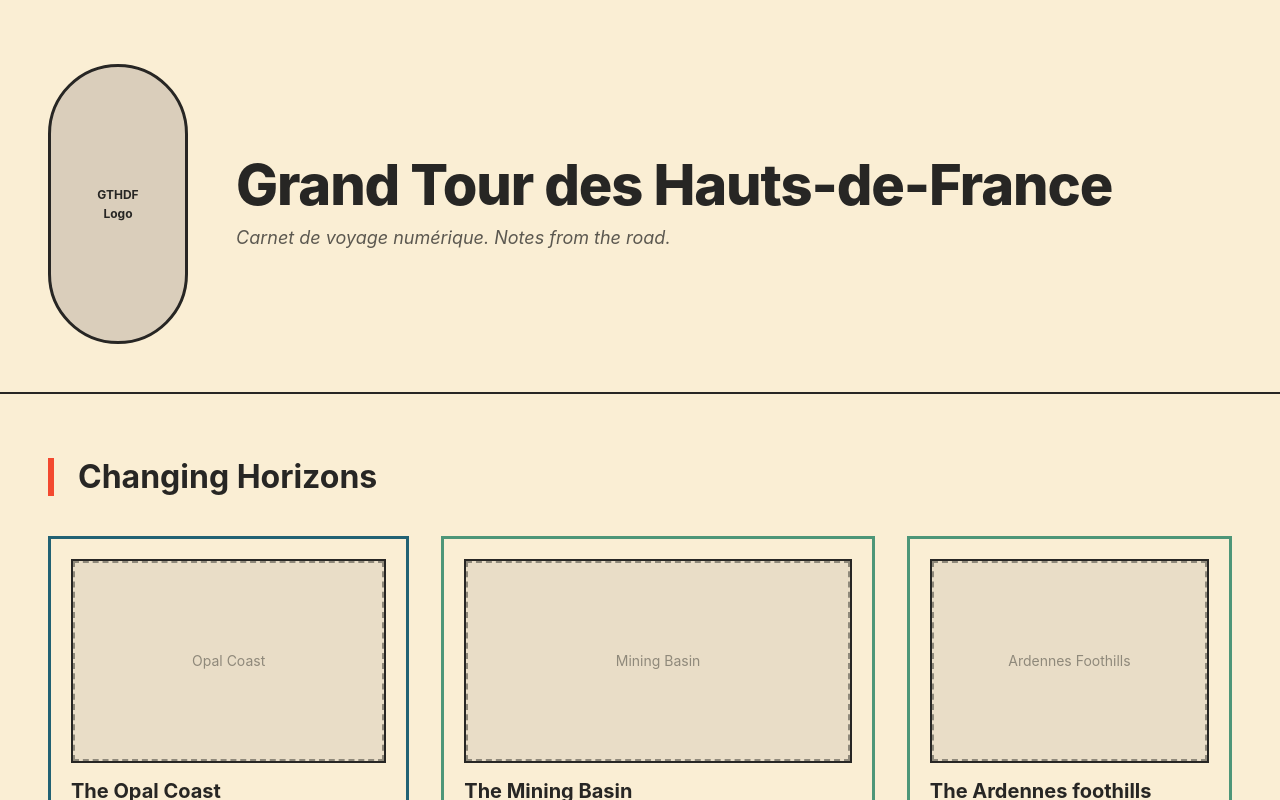
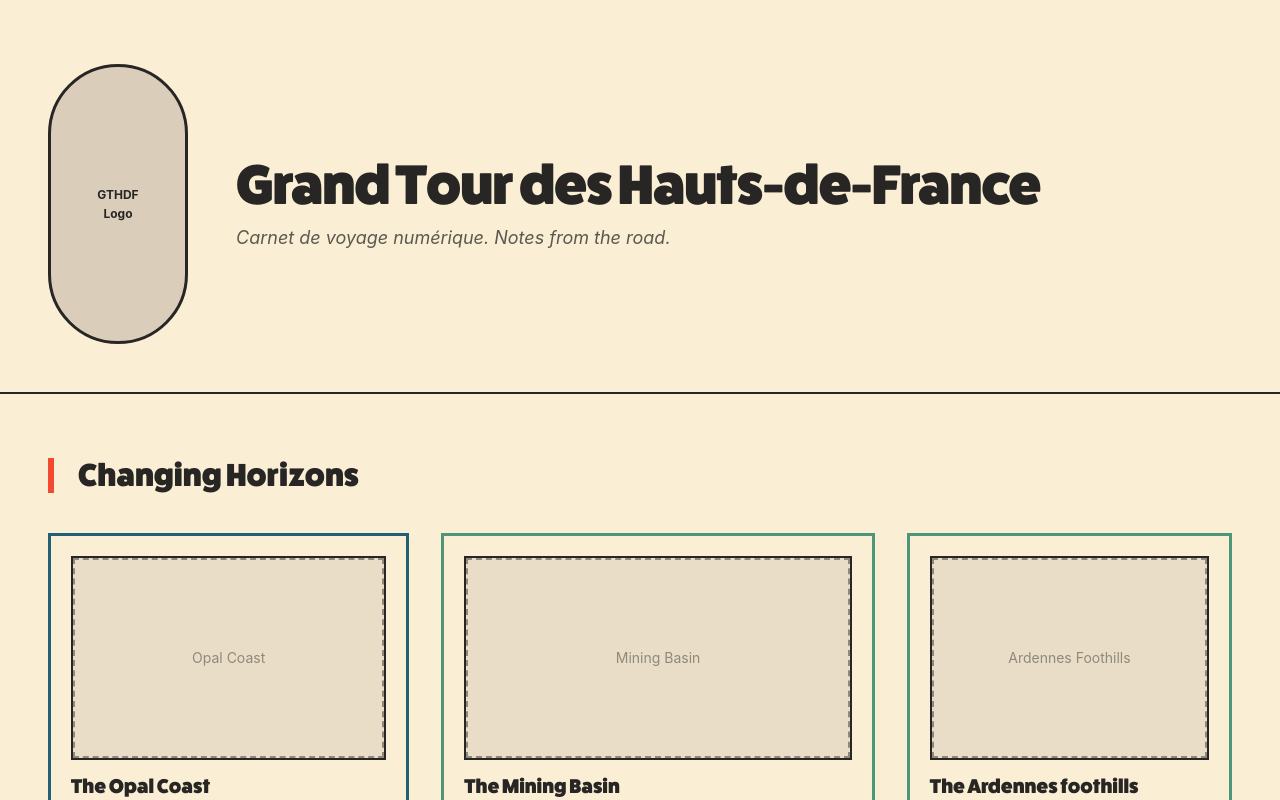
Before and after one commit to thedamfr/gthdf-frontend, a Next.js app: page / in a window 1280 px wide. Shown: the top 800 px of the page. Built offline with nearby package versions, Linux system fonts and the light colour scheme.

Commit message:
feat(frontend): integrate Fat Frank Heavy font for brand typography
- Add @font-face declaration for fat-frank-heavy.otf
- Apply Fat Frank to h1, h2, h3 elements
- System fonts fallback for body text
- Font display swap for performance

```diff
--- a/app/globals.css
+++ b/app/globals.css
@@ -1,3 +1,12 @@
+/* Font Face - Fat Frank Heavy */
+@font-face {
+  font-family: 'Fat Frank';
+  src: url('/fonts/fat-frank-heavy.otf') format('opentype');
+  font-weight: 800;
+  font-style: normal;
+  font-display: swap;
+}
+
 /* Reset and Base Styles */
 * {
   box-sizing: border-box;
@@ -15,6 +24,10 @@
   --color-jaune: #FEAF2C;
   --color-bleu: #216173;
 
+  /* Typography */
+  --font-brand: 'Fat Frank', -apple-system, BlinkMacSystemFont, sans-serif;
+  --font-body: -apple-system, BlinkMacSystemFont, "Segoe UI", Roboto, sans-serif;
+
   --background: var(--color-creme);
   --foreground: var(--color-charbon);
 }
@@ -22,14 +35,20 @@
 body {
   background: var(--background);
   color: var(--foreground);
-  font-family: -apple-system, BlinkMacSystemFont, "Segoe UI", Roboto, "Helvetica Neue", Arial, sans-serif;
+  font-family: var(--font-body);
   font-size: 16px;
   line-height: 1.6;
   -webkit-font-smoothing: antialiased;
   -moz-osx-font-smoothing: grayscale;
 }
 
-h1, h2, h3, h4, h5, h6 {
+h1, h2, h3 {
+  font-family: var(--font-brand);
+  font-weight: 800;
+  line-height: 1.1;
+}
+
+h4, h5, h6 {
   font-weight: 700;
   line-height: 1.2;
 }
```
